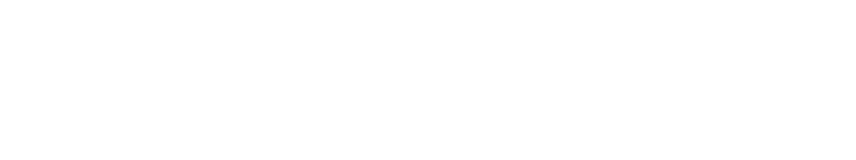
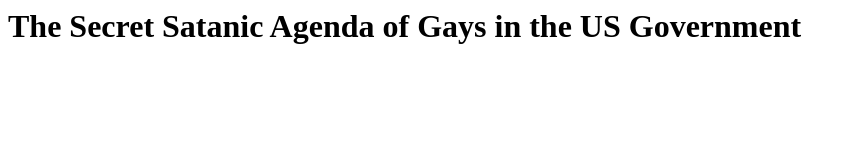
Before and after one commit to WrinklyBallSak/wrinklyballsak.github.io, a plain HTML site: page index.html in a window 1280 px wide. Shown: the whole page, without its empty margins (0-856 px from the left). Drawn offline with nearby package versions, Linux system fonts and the light colour scheme.

Commit message:
Update index.html

```diff
--- a/index.html
+++ b/index.html
@@ -9,6 +9,8 @@
     </style>
   </head>
   <body>
-    <div id='wrapper'></div>
+    <div id='wrapper'>
+      <h1>The Secret Satanic Agenda of Gays in the US Government</h1>
+    </div>
   </body>
 </html>
```
